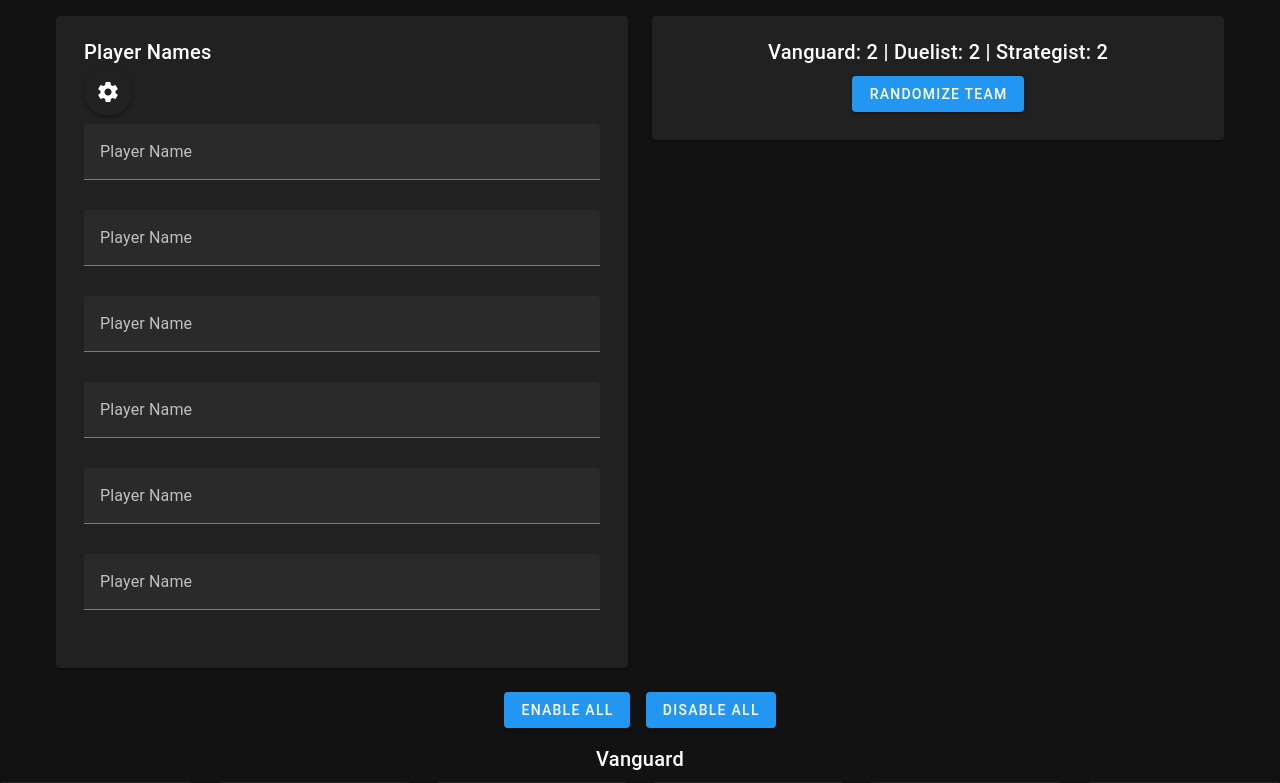
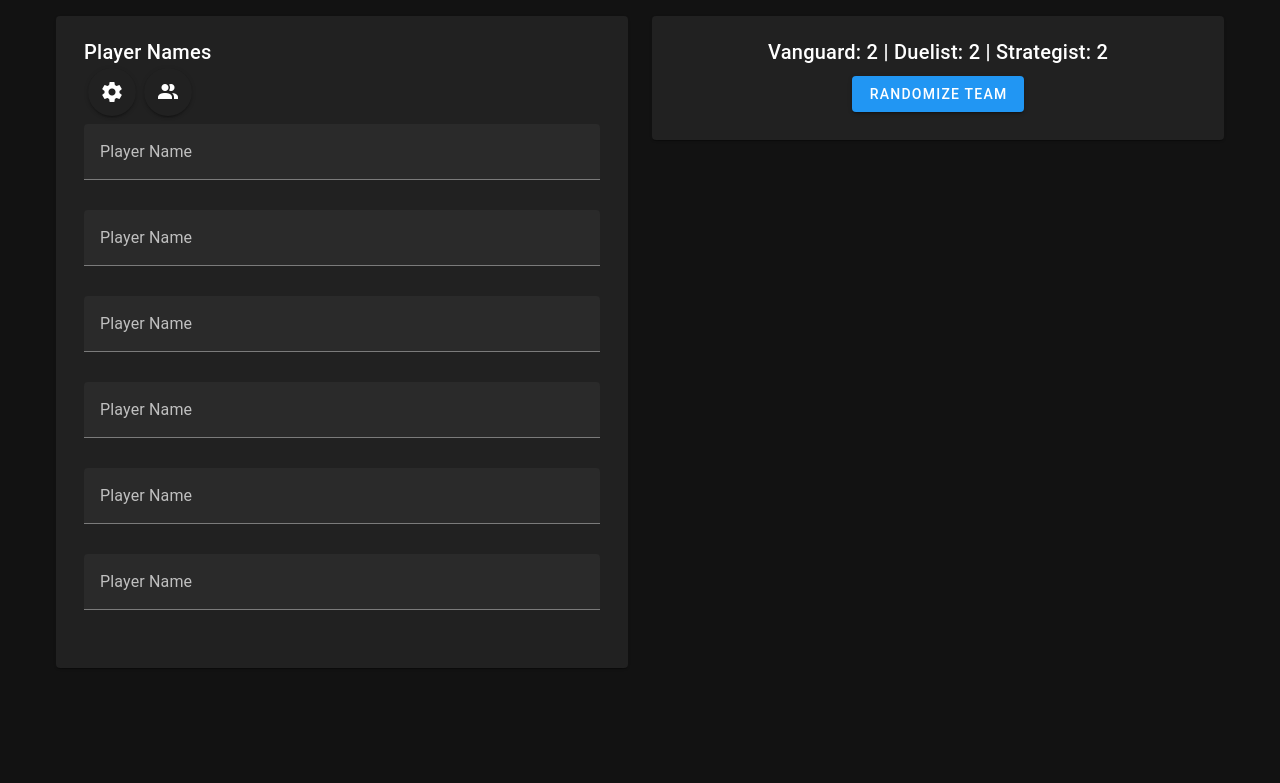
Before and after one commit to jogee489/marvel-rivals-randomizer, a Vue app: page / in a window 1280 px wide. Shown: the top 783 px of the page. Built offline with nearby package versions, Linux system fonts and the light colour scheme.

Commit message:
Put the character selecter in a dialog box

```diff
--- a/src/components/CharacterSelecter.vue
+++ b/src/components/CharacterSelecter.vue
@@ -1,7 +1,8 @@
 <template>
+  <v-card>
     <v-card-title class="text-center">
-        <v-btn class = "mx-2" color="primary" @click="toggleDisable(false)">Enable All</v-btn>
-        <v-btn class = "mx-2" color="primary" @click="toggleDisable(true)">Disable All</v-btn>
+        <v-btn class="mx-2" color="primary" @click="toggleDisable(false)">Enable All</v-btn>
+        <v-btn class="mx-2" color="primary" @click="toggleDisable(true)">Disable All</v-btn>
     </v-card-title>
     <div v-for="(group, roleName) in characters" :key="roleName">
       <v-card-title class="text-center"> {{ roleName }} </v-card-title>
@@ -22,6 +23,7 @@
         </v-col>
     </v-row>
   </div>
+</v-card>
 </template>
 
 <script>
--- a/src/components/Randomizer.vue
+++ b/src/components/Randomizer.vue
@@ -7,8 +7,11 @@
           <v-card-title>
             Player Names
             <v-spacer></v-spacer>
-            <v-btn icon @click="settingsDialog = true">
+            <v-btn class="mx-1" icon @click="settingsDialog = true">
               <v-icon>mdi-cog</v-icon>
+            </v-btn>
+            <v-btn class="mx-1" icon @click="characterDialog = true">
+              <v-icon>mdi-account-multiple</v-icon>
             </v-btn>
           </v-card-title>
           <v-card-text>
@@ -124,7 +127,10 @@
     </v-dialog>
 
   </v-container>
-  <CharacterSelecter />
+  <v-dialog v-model="characterDialog">
+    <CharacterSelecter />
+    <v-btn color="primary" @click="characterDialog = false">Close</v-btn>
+  </v-dialog>
 </template>
 
 
@@ -146,6 +152,7 @@ export default {
       settingsDialog: false, // Controls the visibility of the settings dialog
       errorDialog: false,
       errorMessages: "",
+      characterDialog: false,
     };
   },
   computed: {
```
